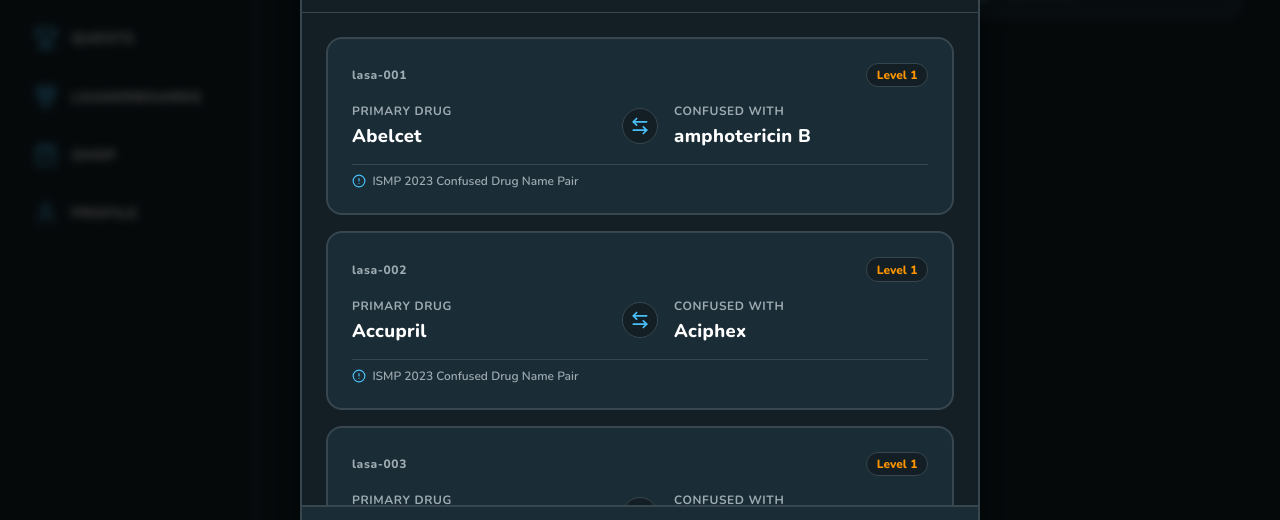
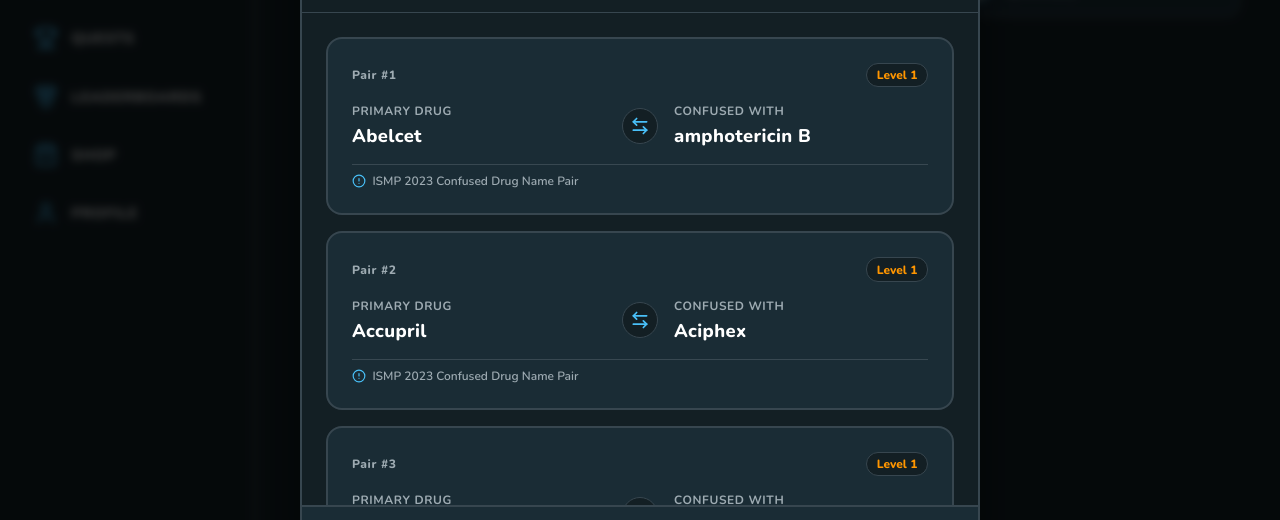
Before and after one commit to rafbradey/duoclonego, a React (Vite) app: page /learn in a window 1280 px wide. Both pictures are taken after a click on the button "GUIDEBOOK". Shown: the part 188-708 px from the top of the page. Built offline with nearby package versions, Linux system fonts and the light colour scheme.

Commit message:
fix(ui): display friendly pair labels instead of technical IDs in LasaPairCard

```diff
--- a/src/components/LasaPairCard/LasaPairCard.jsx
+++ b/src/components/LasaPairCard/LasaPairCard.jsx
@@ -5,10 +5,13 @@
 function LasaPairCard({ pair, className = "" }) {
     if (!pair) return null;
 
+    const pairNumber = pair.id ? pair.id.replace(/^lasa-0*/i, "") : "";
+    const displayLabel = pairNumber ? `Pair #${pairNumber}` : "Medication Pair";
+
     return (
         <div className={`lasa-pair-card duo-card ${className}`}>
             <div className="lasa-card-header">
-                <span className="lasa-id-badge">{pair.id}</span>
+                <span className="lasa-id-badge">{displayLabel}</span>
                 <span className="lasa-level-tag">Level {pair.level}</span>
             </div>
 
```
